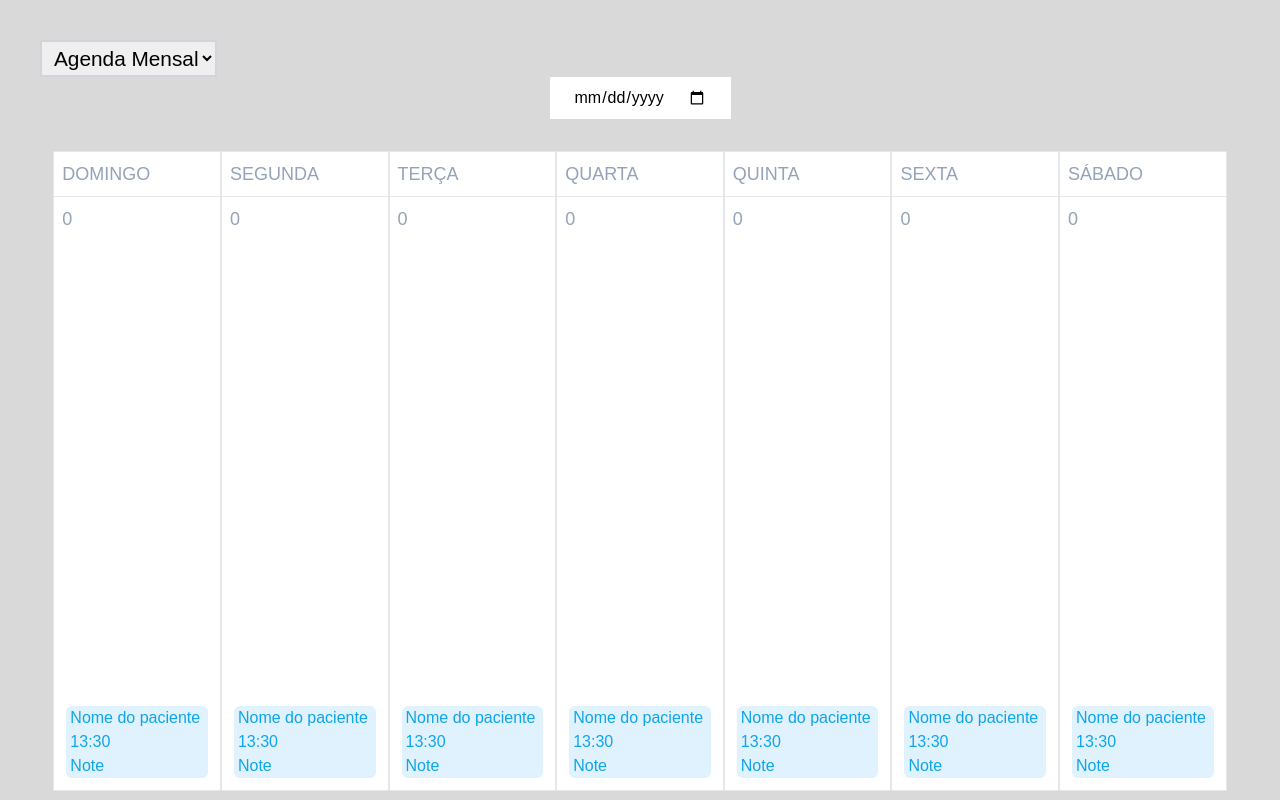
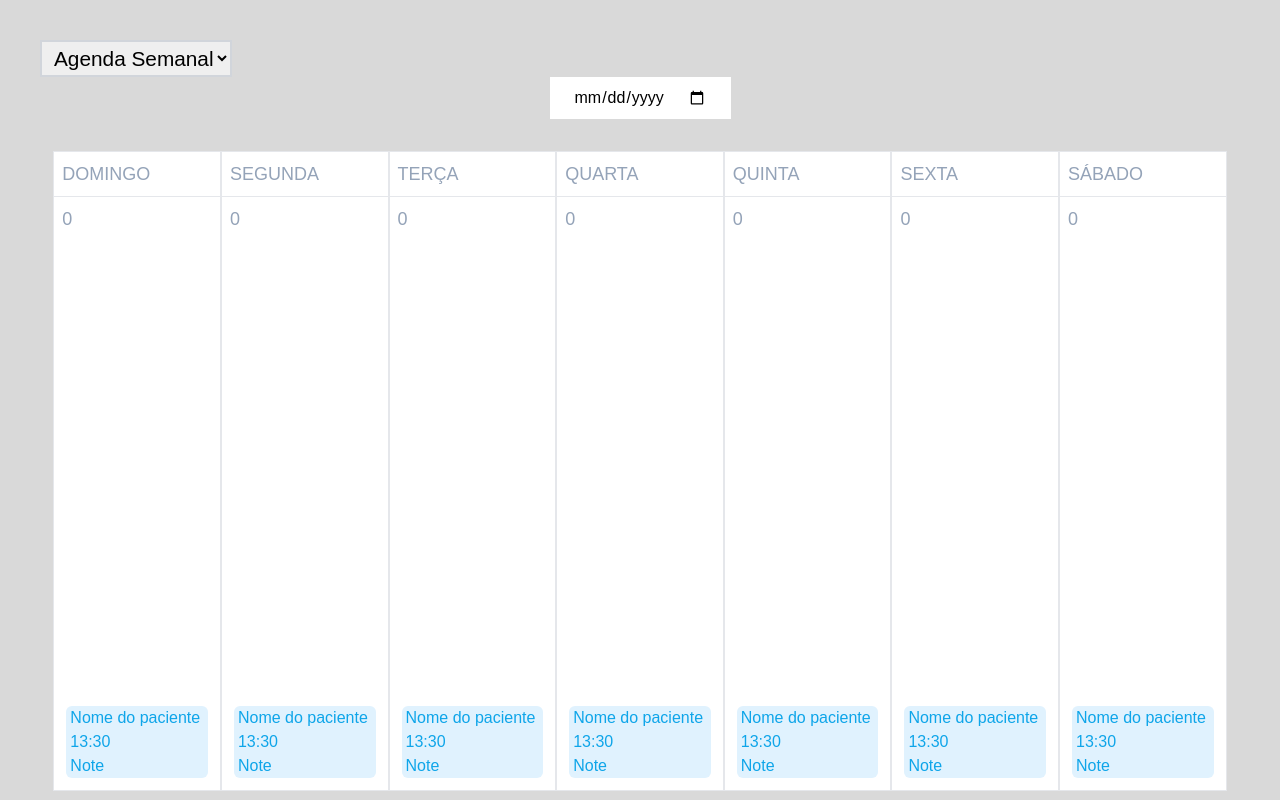
Before and after one commit to ghastcmd/schedule-app, a Next.js app in the folder frontend/: page /schedules in a window 1280 px wide. Built offline with nearby package versions, Linux system fonts and the light colour scheme; no server answers.

Commit message:
selector: monthly to weekly

```diff
--- a/frontend/app/components/selector.tsx
+++ b/frontend/app/components/selector.tsx
@@ -33,7 +33,7 @@ export default function Selector({ pageName }: { pageName: string }) {
       >
         <option value="menu">Menu</option>
         <option value="patients">Pacientes</option>
-        <option value="calendar">Agenda Mensal</option>
+        <option value="calendar">Agenda Semanal</option>
       </select>
     </div>
   );
```
